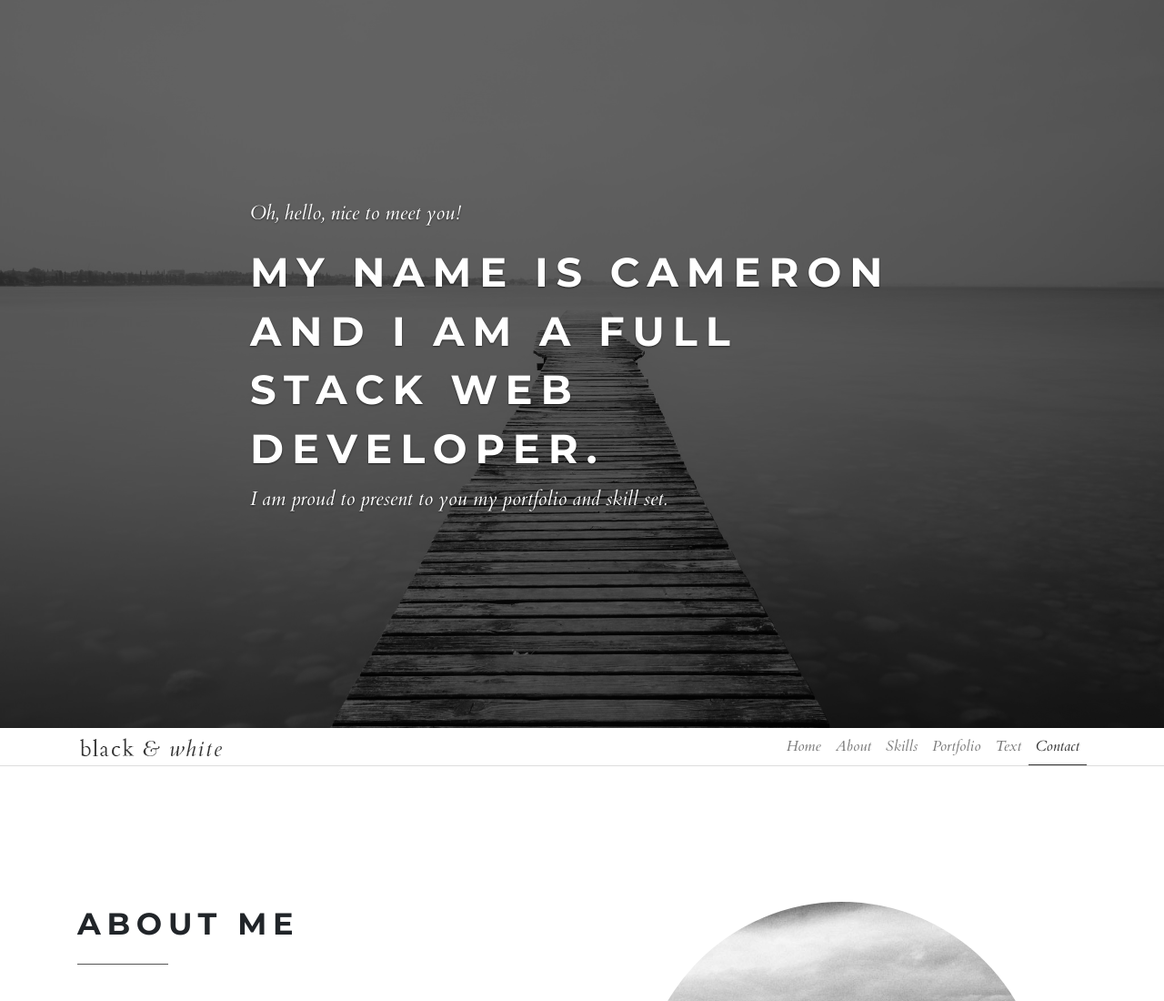
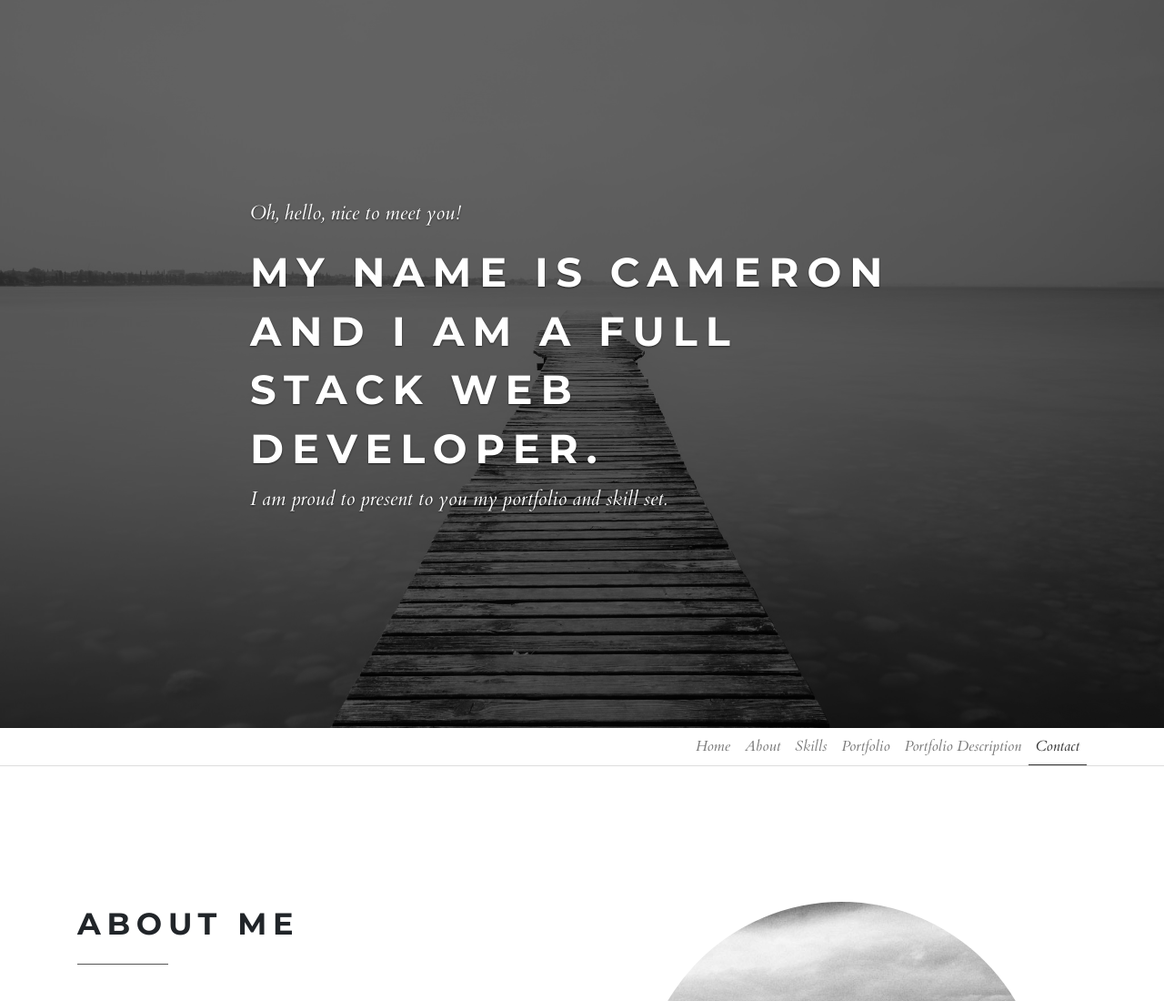
Before and after one commit to cbinion1/Domain, a plain HTML site: page index.html in a window 1280 px wide. Shown: the top 1100 px of the page at 91% size. Drawn offline with nearby package versions, Linux system fonts and the light colour scheme; some packages are replaced by stand-ins of ours.

Commit message:
removed logo
removed black and white logo

```diff
--- a/index.html
+++ b/index.html
@@ -51,7 +51,7 @@
     <nav class="navbar navbar-expand-lg">
       <div class="container">
         <a href="#intro" class="navbar-brand link-scroll">
-          <img src="img/logo.png" alt="" class="img-fluid">
+          <!-- <img src="img/logo.png" alt="" class="img-fluid"> -->
         </a>
         <button type="button" data-toggle="collapse" data-target="#navbarSupportedContent" aria-controls="navbarSupportedContent"
           aria-expanded="false" aria-label="Toggle navigation" class="navbar-toggler navbar-toggler-right">
@@ -72,7 +72,7 @@
               <a href="#portfolio" class="nav-link link-scroll">Portfolio</a>
             </li>
             <li class="nav-item">
-              <a href="#text" class="nav-link link-scroll">Text</a>
+              <a href="#text" class="nav-link link-scroll">Portfolio Description</a>
             </li>
             <li class="nav-item">
               <a href="#contact" class="nav-link link-scroll">Contact</a>
```
